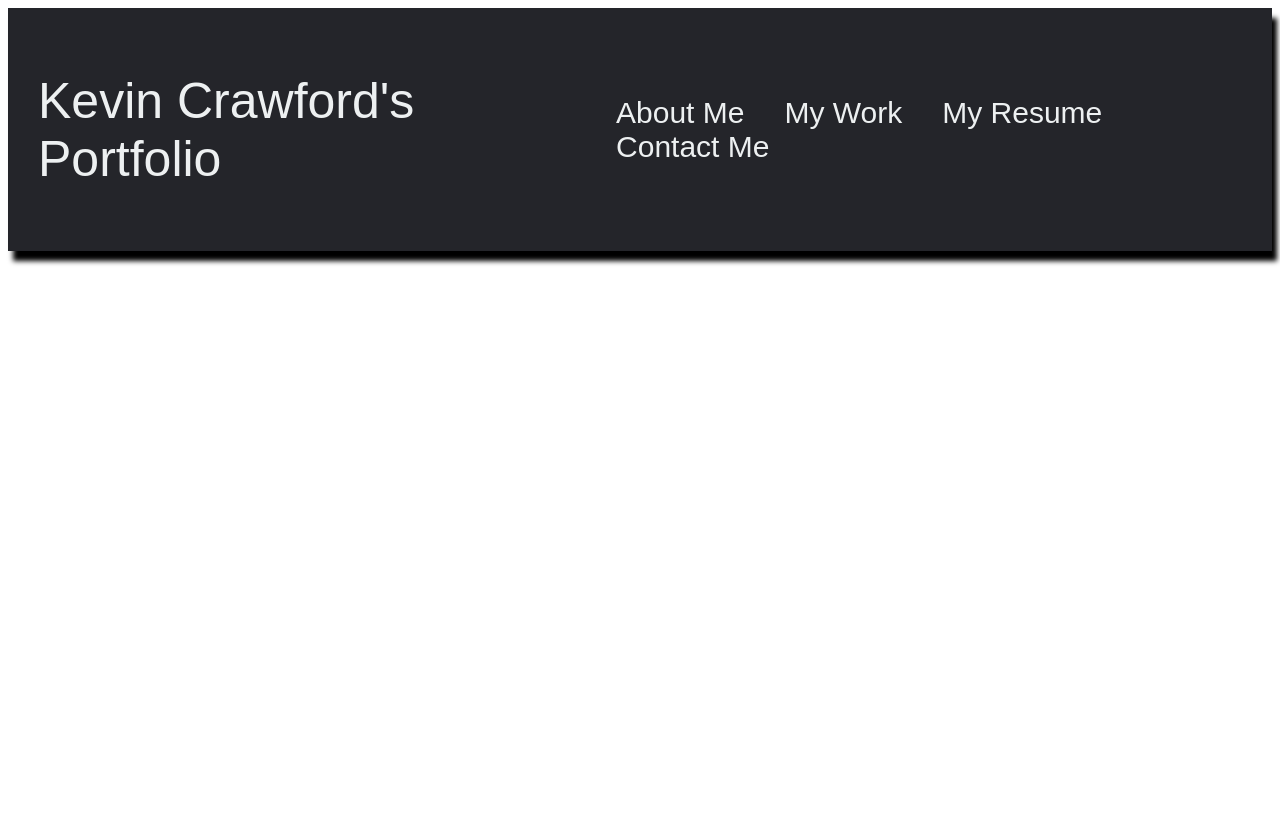
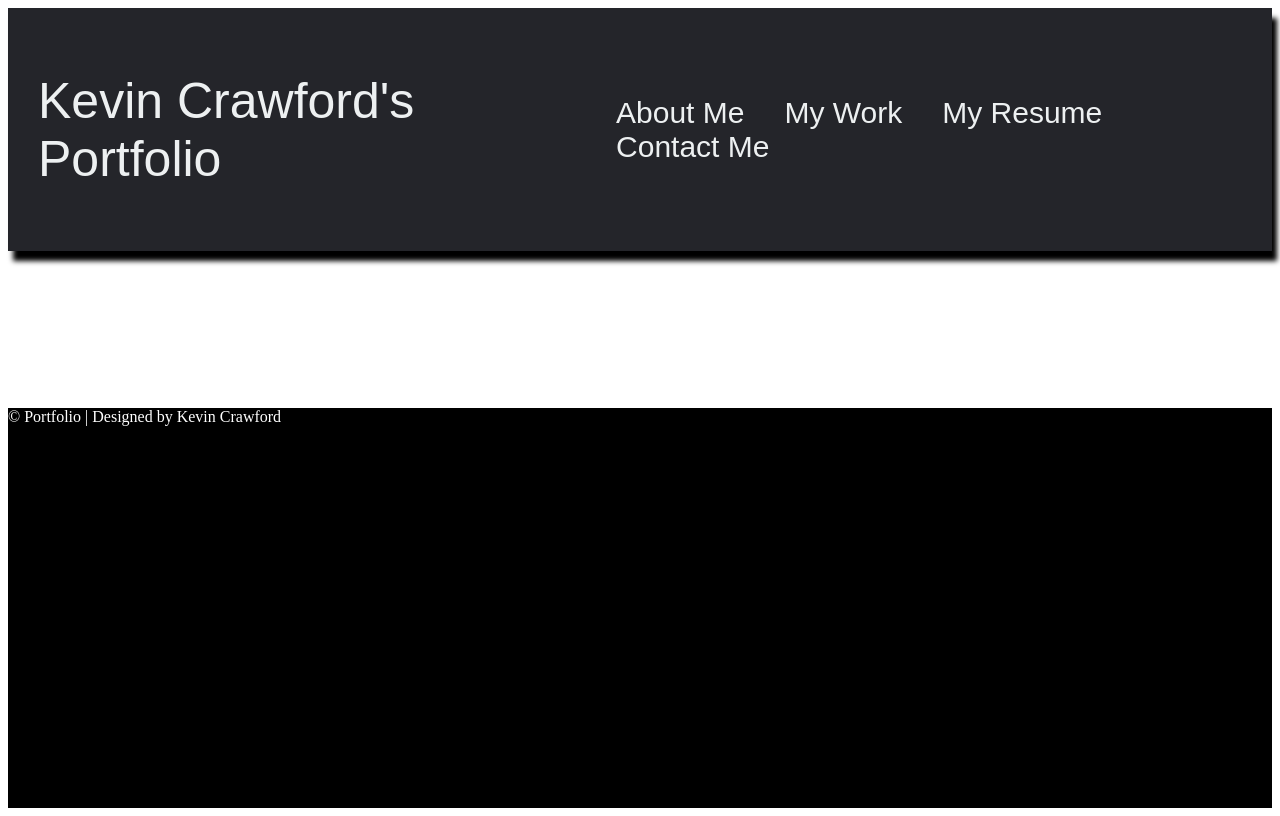
Before and after one commit to kcrawford101/portfolio_2.0, a React (Create React App) app: page / in a window 1280 px wide. Built offline with nearby package versions, Linux system fonts and the light colour scheme.

Commit message:
added footer component

```diff
--- a/src/App.css
+++ b/src/App.css
@@ -1,6 +1,6 @@
-/* .App {
+.App {
   text-align: center;
-} */
+}
 
 /* .App-logo {
   height: 40vmin;
@@ -36,3 +36,12 @@
     transform: rotate(360deg);
   }
 } */
+
+.page-container {
+  display: flex;
+  flex-direction: column;
+  min-height: 100vh;
+}
+.content-wrap {
+  flex: 1;
+}
--- a/src/App.js
+++ b/src/App.js
@@ -1,12 +1,19 @@
+import React from 'react';
 import './App.css';
 import Navbar from './Components/Navbar/Navbar';
+import Footer from './Components/Footer/Footer';
 
 function App() {
   return (
-    <div className="App">
+    <div className="page-container">
+    <div className="content-wrap">
+
       <header className="App-header">
         <Navbar />
       </header>
+      </div>
+
+      <Footer />
     </div>
   );
 }
--- a/src/Components/Footer/Footer.css
+++ b/src/Components/Footer/Footer.css
@@ -0,0 +1,5 @@
+.main-footer {
+    background-color: black;
+    color: white;
+    height: 400px;
+  }
--- a/src/Components/Footer/Footer.js
+++ b/src/Components/Footer/Footer.js
@@ -1,10 +1,19 @@
+import React from 'react';
 import '../Footer/Footer.css';
 
 const Footer = () => {
     return(
-        <>
+        <div className='main-footer'>
+            <div className='footer-content'>
+                <div className='footer-section-about'></div>
+                <div className='footer-section-links'></div>
+                <div className='footer-section-contact'></div>
+            </div>
 
-        </>
+            <div className='footer-bottom'>
+                &copy; Portfolio | Designed by Kevin Crawford
+            </div>
+        </div>
     );
 };
 
--- a/src/Components/Navbar/Navbar.js
+++ b/src/Components/Navbar/Navbar.js
@@ -1,3 +1,4 @@
+import React from 'react';
 import '../Navbar/Navbar.css';
 
 const Navbar = () => {
```
